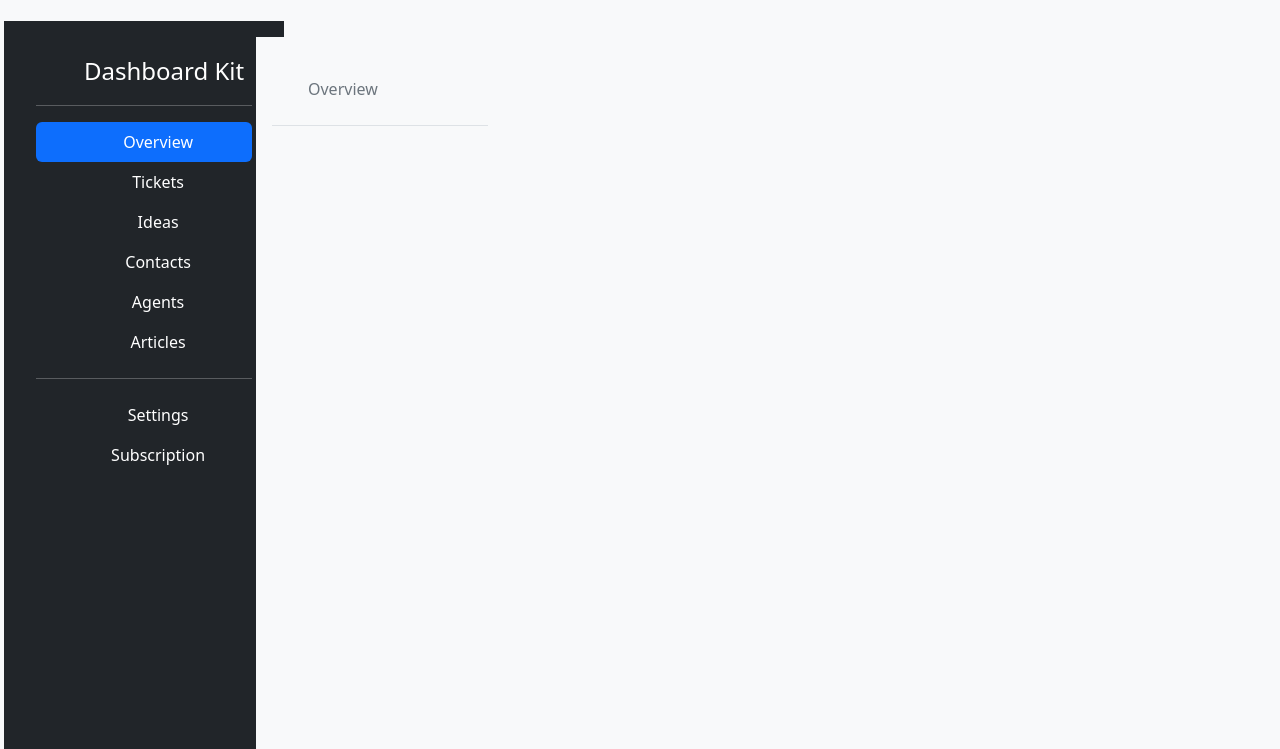
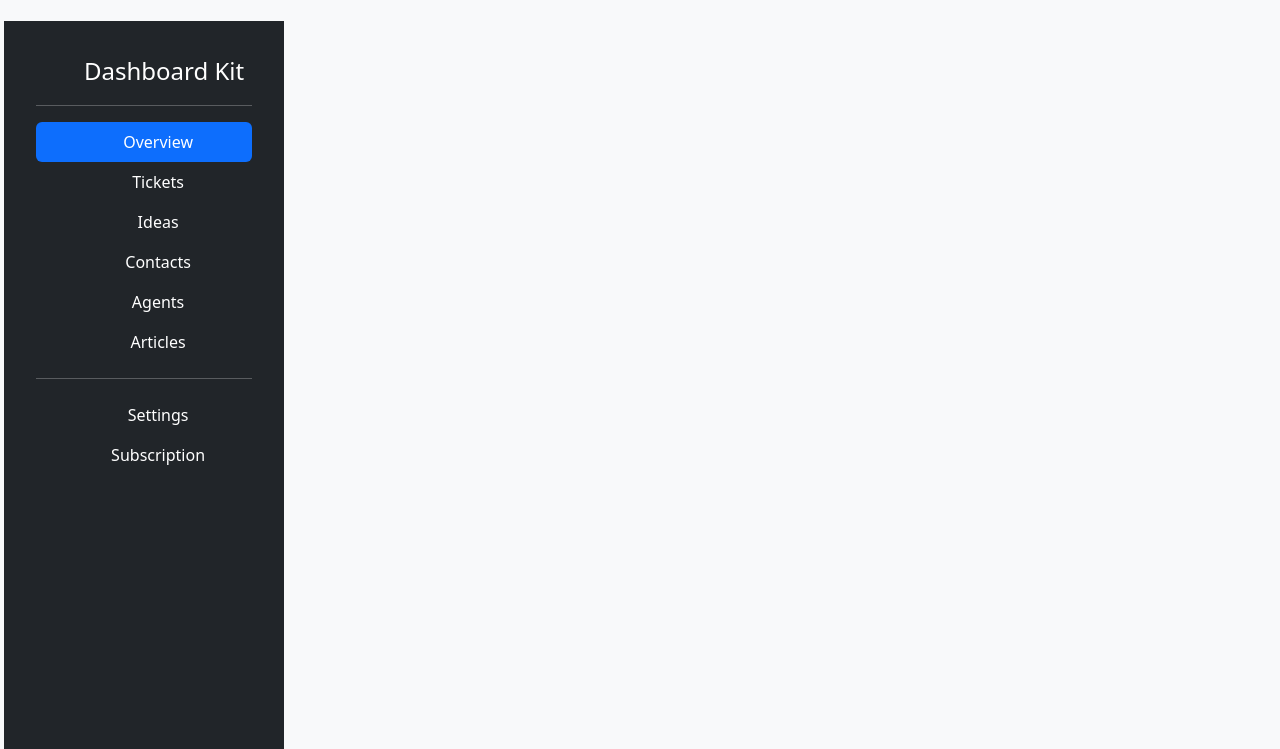
Before and after one commit to Pantehav/bootstrap, a website: page public/index.html in a window 1280 px wide. Shown: the part 51-800 px from the top of the page. Drawn offline with nearby package versions, Linux system fonts and the light colour scheme.

Commit message:
Update index.html

```diff
--- a/public/index.html
+++ b/public/index.html
@@ -136,10 +136,10 @@
         </div>
 
         <!--Main -->
-        <div class="container text-center row col-10 d-flex flex-column flex-shrink-0 p-3 text-bg-light" style="width: 1160px; height: 1234px;">
+        <!-- <div class="container text-center row col-10 d-flex flex-column flex-shrink-0 p-3 text-bg-light" style="width: 1160px; height: 1234px;"> -->
 
         <!-- Header -->
-        <header class="p-3 mb-3 border-bottom">
+        <!-- <header class="p-3 mb-3 border-bottom">
             <div class="container">
                 <div class="d-flex flex-wrap align-items-center justify-content-center justify-content-lg-start">
                     <ul class="nav col-12 col-lg-auto me-lg-auto mb-2 justify-content-center mb-md-0">
@@ -147,7 +147,7 @@
                       </ul>
                 </div>
             </div>
-        </header>
+        </header> -->
 
 
 
```
